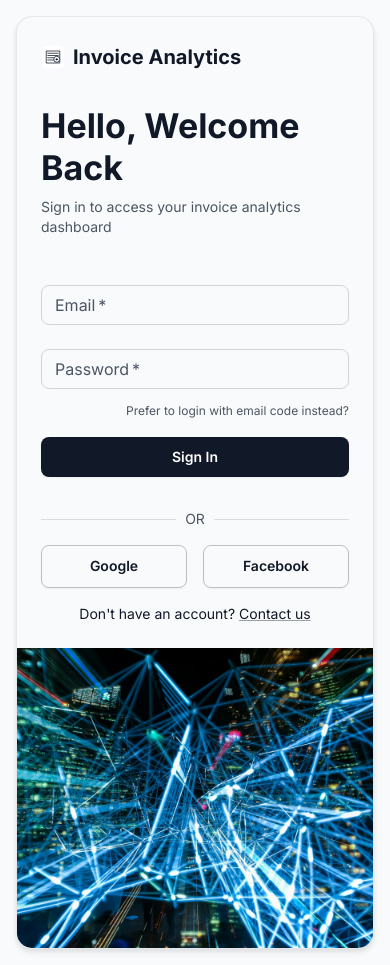
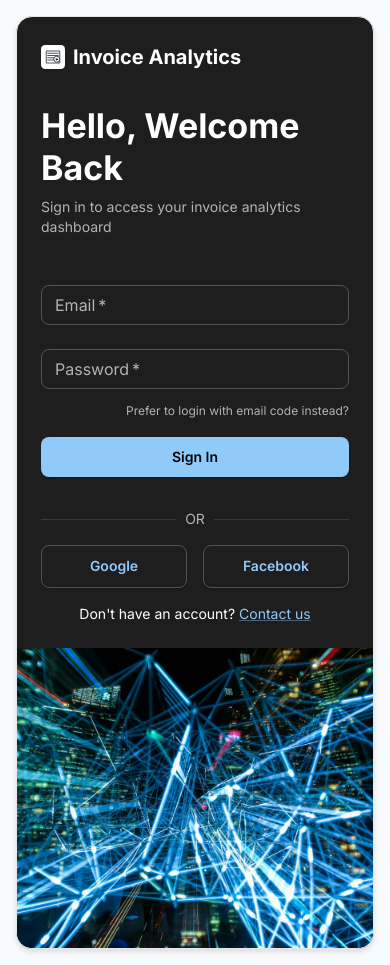
Before and after one commit to ihorpavlenko96/invoice_analytics, a React (Vite) app in the folder client/: page / in a window 390 px wide. Built offline with nearby package versions, Linux system fonts and the light colour scheme; no server answers.

Commit message:
Revert "IA-5: Ensure consistency and responsiveness styling with system theme"

```diff
--- a/client/src/themes/lightTheme.ts
+++ b/client/src/themes/darkTheme.ts
@@ -1,42 +1,42 @@
 import { createTheme } from '@mui/material';
 
 // Clean Black & White Theme (Light Mode)
-export const lightTheme = createTheme({
+export const darkTheme = createTheme({
   palette: {
-    mode: 'light',
+    mode: 'dark',
     primary: {
-      main: '#111827',      // Gray-900 (matches CSS --color-primary)
-      light: '#374151',     // Gray-700
-      dark: '#000000',      // Pure Black
-      contrastText: '#FFFFFF',
+      main: '#90CAF9',
+      light: '#B3E5FC',
+      dark: '#42A5F5',
+      contrastText: '#000000',
     },
     secondary: {
-      main: '#6B7280',      // Gray-500 (matches CSS --color-secondary)
-      light: '#9CA3AF',     // Gray-400
-      dark: '#4B5563',      // Gray-600
-      contrastText: '#FFFFFF',
+      main: '#9CA3AF',
+      light: '#D1D5DB',
+      dark: '#6B7280',
+      contrastText: '#000000',
     },
     background: {
-      default: '#FFFFFF',   // Pure White (matches CSS --color-background)
-      paper: '#F9FAFB',     // Gray-50 (matches CSS --color-background-secondary)
+      default: '#121212',
+      paper: '#1E1E1E',
     },
     text: {
-      primary: '#111827',   // Gray-900 (matches CSS --color-text-primary)
-      secondary: '#4B5563', // Gray-600 (matches CSS --color-text-secondary)
+      primary: '#FFFFFF',
+      secondary: '#B3B3B3',
     },
     error: {
-      main: '#DC2626',      // Red-600 (matches CSS --color-error)
+      main: '#F87171',
     },
     warning: {
-      main: '#D97706',      // Amber-600 (matches CSS --color-warning)
+      main: '#FBBF24',
     },
     info: {
-      main: '#2563EB',      // Blue-600 (matches CSS --color-info)
+      main: '#60A5FA',
     },
     success: {
-      main: '#059669',      // Emerald-600 (matches CSS --color-success)
+      main: '#34D399',
     },
-    divider: 'rgba(0, 0, 0, 0.12)',
+    divider: 'rgba(255, 255, 255, 0.12)',
   },
   typography: {
     fontFamily: 'Inter, system-ui, Avenir, Helvetica, Arial, sans-serif',
@@ -71,27 +71,27 @@ export const lightTheme = createTheme({
       styleOverrides: {
         root: {
           borderRadius: 8,
-          boxShadow: '0 1px 2px rgba(0, 0, 0, 0.05)',
+          boxShadow: '0 1px 2px rgba(0, 0, 0, 0.25)',
           padding: '8px 16px',
           transition: 'all 0.2s ease',
           '&:hover': {
-            boxShadow: '0 4px 6px rgba(0, 0, 0, 0.1)',
+            boxShadow: '0 4px 6px rgba(0, 0, 0, 0.3)',
             transform: 'translateY(-1px)',
           },
         },
         contained: {
-          backgroundColor: '#111827',
-          color: '#FFFFFF',
+          backgroundColor: '#90CAF9',
+          color: '#000000',
           '&:hover': {
-            backgroundColor: '#000000',
+            backgroundColor: '#42A5F5',
           },
         },
         outlined: {
-          borderColor: 'rgba(0, 0, 0, 0.23)',
-          color: '#111827',
+          borderColor: 'rgba(255, 255, 255, 0.23)',
+          color: '#90CAF9',
           '&:hover': {
-            borderColor: '#111827',
-            backgroundColor: 'rgba(17, 24, 39, 0.04)',
+            borderColor: '#90CAF9',
+            backgroundColor: 'rgba(144, 202, 249, 0.08)',
           },
         },
       },
@@ -100,10 +100,10 @@ export const lightTheme = createTheme({
       styleOverrides: {
         root: {
           '&.Mui-focused .MuiOutlinedInput-notchedOutline': {
-            borderColor: '#111827',
+            borderColor: '#90CAF9',
           },
           '&:hover .MuiOutlinedInput-notchedOutline': {
-            borderColor: 'rgba(0, 0, 0, 0.23)',
+            borderColor: 'rgba(255, 255, 255, 0.23)',
           },
         },
       },
@@ -112,13 +112,13 @@ export const lightTheme = createTheme({
       styleOverrides: {
         root: {
           '&.Mui-selected': {
-            backgroundColor: 'rgba(17, 24, 39, 0.08)',
+            backgroundColor: 'rgba(144, 202, 249, 0.16)',
           },
           '&.Mui-selected:hover': {
-            backgroundColor: 'rgba(17, 24, 39, 0.12)',
+            backgroundColor: 'rgba(144, 202, 249, 0.24)',
           },
           '&:hover': {
-            backgroundColor: 'rgba(0, 0, 0, 0.04)',
+            backgroundColor: 'rgba(255, 255, 255, 0.08)',
           },
         },
       },
@@ -127,8 +127,8 @@ export const lightTheme = createTheme({
       styleOverrides: {
         root: {
           borderRadius: 12,
-          boxShadow: '0 1px 3px rgba(0, 0, 0, 0.1), 0 1px 2px rgba(0, 0, 0, 0.06)',
-          border: '1px solid #E5E7EB',
+          boxShadow: '0 1px 3px rgba(0, 0, 0, 0.5), 0 1px 2px rgba(0, 0, 0, 0.3)',
+          border: '1px solid rgba(255, 255, 255, 0.12)',
           backgroundImage: 'none',
         },
       },
@@ -137,17 +137,17 @@ export const lightTheme = createTheme({
       styleOverrides: {
         root: {
           backgroundImage: 'none',
-          boxShadow: '0 1px 3px rgba(0, 0, 0, 0.1), 0 1px 2px rgba(0, 0, 0, 0.06)',
+          boxShadow: '0 1px 3px rgba(0, 0, 0, 0.5), 0 1px 2px rgba(0, 0, 0, 0.3)',
         },
       },
     },
     MuiAppBar: {
       styleOverrides: {
         root: {
-          boxShadow: '0 1px 3px rgba(0, 0, 0, 0.1)',
+          boxShadow: '0 1px 3px rgba(0, 0, 0, 0.5)',
           backgroundImage: 'none',
-          backgroundColor: '#FFFFFF',
-          borderBottom: '1px solid #E5E7EB',
+          backgroundColor: '#1E1E1E',
+          borderBottom: '1px solid rgba(255, 255, 255, 0.12)',
         },
       },
     },
@@ -156,9 +156,9 @@ export const lightTheme = createTheme({
         root: {
           '& .MuiTableCell-root': {
             fontWeight: 600,
-            color: '#111827',
-            backgroundColor: '#F9FAFB',
-            borderBottom: '2px solid #E5E7EB',
+            color: '#FFFFFF',
+            backgroundColor: '#2A2A2A',
+            borderBottom: '2px solid rgba(255, 255, 255, 0.12)',
           },
         },
       },
@@ -168,13 +168,13 @@ export const lightTheme = createTheme({
         root: {
           '& .MuiOutlinedInput-root': {
             '& fieldset': {
-              borderColor: '#D1D5DB',
+              borderColor: 'rgba(255, 255, 255, 0.23)',
             },
             '&:hover fieldset': {
-              borderColor: '#9CA3AF',
+              borderColor: 'rgba(255, 255, 255, 0.4)',
             },
             '&.Mui-focused fieldset': {
-              borderColor: '#111827',
+              borderColor: '#90CAF9',
             },
           },
         },
--- a/client/src/themes/index.ts
+++ b/client/src/themes/index.ts
@@ -1,6 +1,6 @@
-import { lightTheme } from './lightTheme';
+import { darkTheme } from './darkTheme';
 
 // Export the light theme as the default and only theme
-export const theme = lightTheme;
+export const theme = darkTheme;
 
-export { lightTheme };
+export { darkTheme };
```
Also changed, not shown: 1 other file (tests, documents, lock files or other folders).
